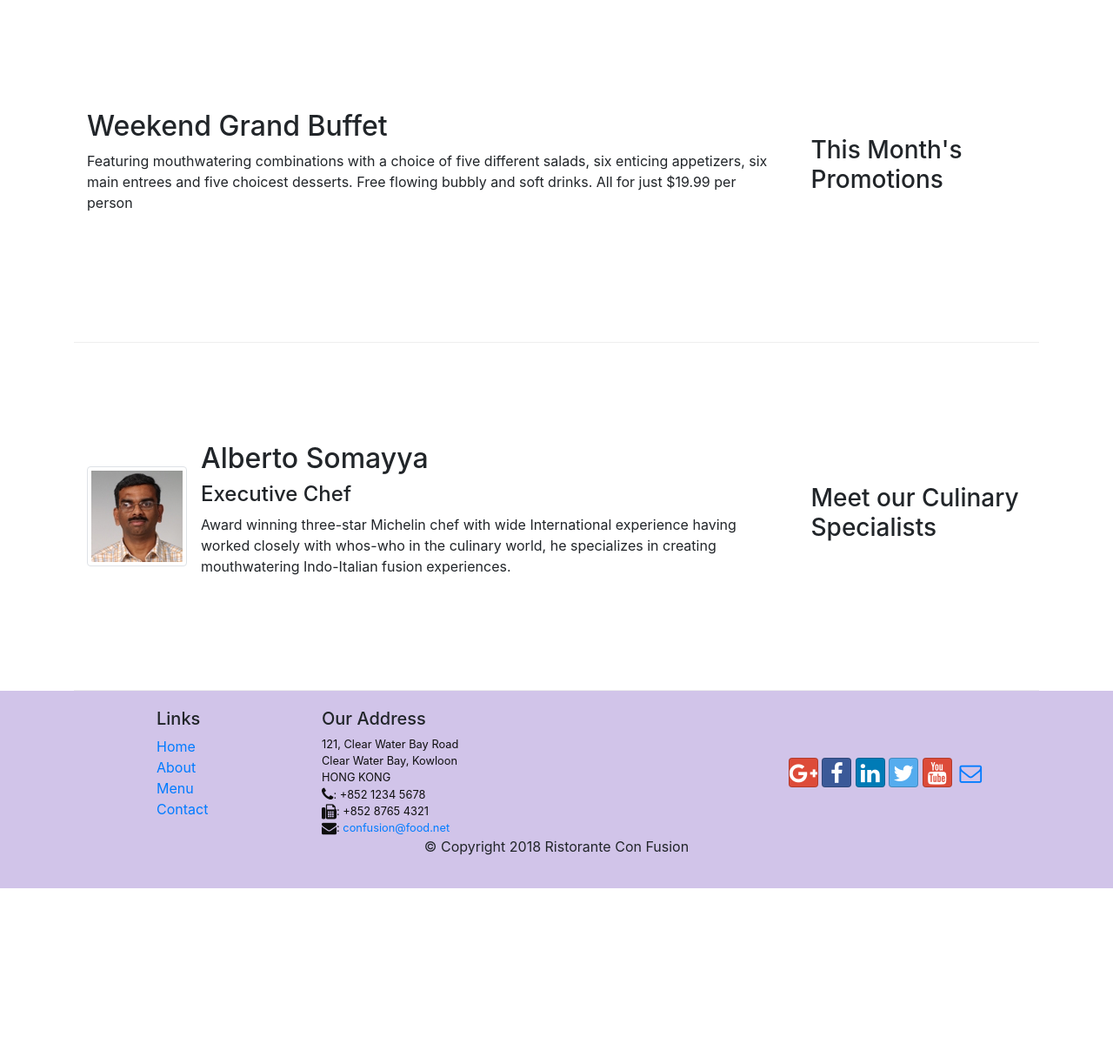
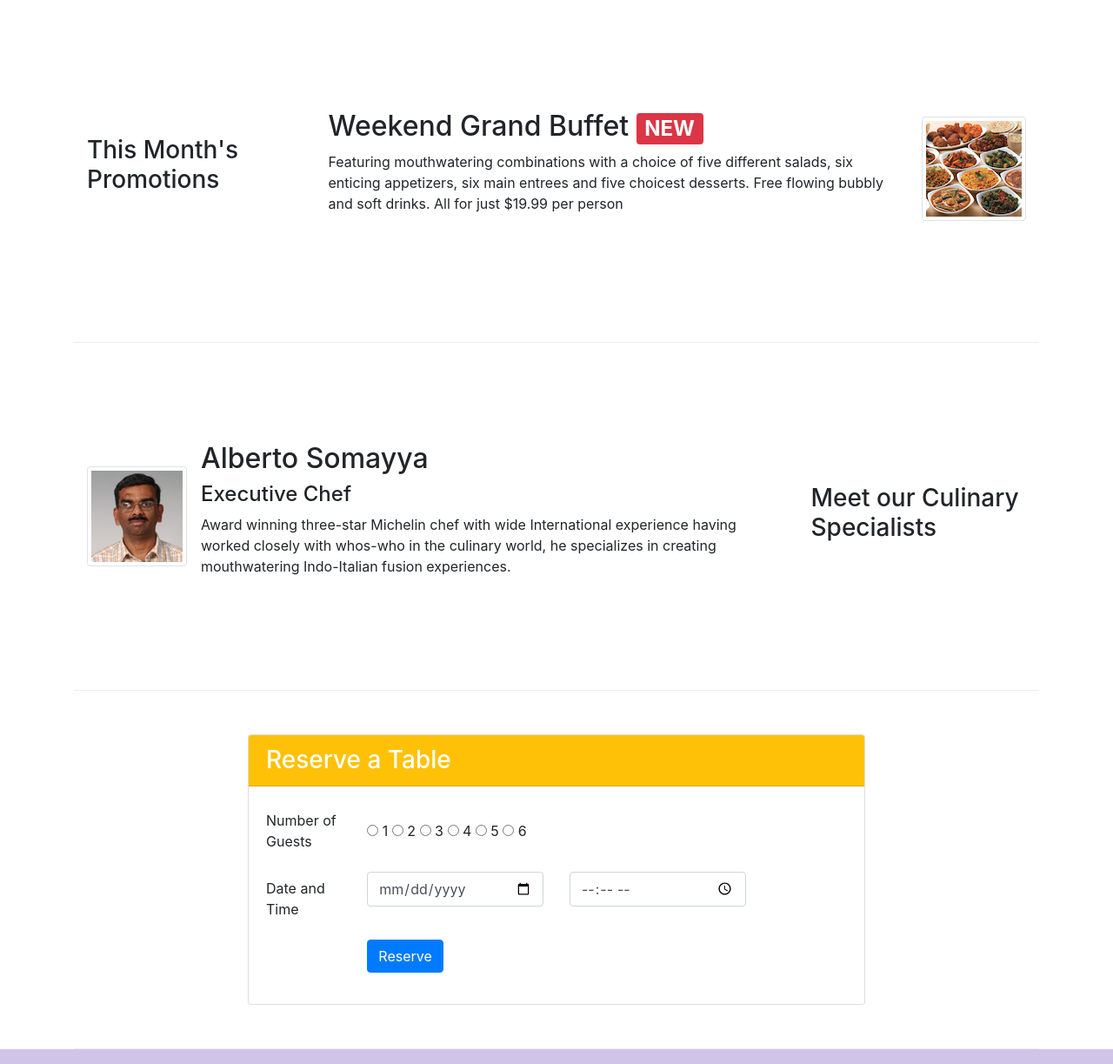
Before and after one commit to aslam021/Front-End-Web-UI-Frameworks-and-Tools-Bootstrap-4, a website: page index.html in a window 1280 px wide. Shown: the part 740-1963 px from the top of the page at 87% size. Before the commit the page ends 1761 px from the top, so only its background shows below. Drawn offline with nearby package versions, Linux system fonts and the light colour scheme.

Commit message:
assignment 2

```diff
--- a/index.html
+++ b/index.html
@@ -46,8 +46,11 @@
                     <h1>Ristorante con Fusion</h1>
                     <p>We take inspiration from the World's best cuisines, and create a unique fusion experience. Our lipsmacking creations will tickle your culinary senses!</p>
                 </div>
-                <div class="col-12 col-sm align-self-center">
+                <div class="col-12 col-sm-3 align-self-center">
                     <img src="img/logo.png" class="img-fluid">
+                </div>
+                <div class="col-12 col-sm-3 align-self-center">
+                    <a role="button" class="btn btn-warning btn-block" href="#reserve_table"> Reserve Table </a>
                 </div>
             </div>
         </div>
@@ -79,12 +82,23 @@
 
 
         <div class="row row-content align-items-center">
-            <div class="col-12 col-sm-4 order-sm-last col-md-3">
+            <div class="col-12 col-sm-4 order-sm-first col-md-3">
                 <h3>This Month's Promotions</h3>
             </div>
+
             <div class="col col-sm order-sm-first col-md">
-                <h2>Weekend Grand Buffet</h2>
-                <p class="d-none d-sm-block">Featuring mouthwatering combinations with a choice of five different salads, six enticing appetizers, six main entrees and five choicest desserts. Free flowing bubbly and soft drinks. All for just $19.99 per person </p>
+                <div class="media">
+                    <div class="media-body">
+                        <h2 class="mt-0">
+                            Weekend Grand Buffet
+                            <span class="badge badge-danger">NEW</span>
+                        </h2>
+                        <p class="d-none d-sm-block">Featuring mouthwatering combinations with a choice of five different salads, six enticing appetizers, six main entrees and five choicest desserts. Free flowing bubbly and soft drinks. All for just $19.99 per person </p>
+                    </div>
+
+                    <img class="d-flex ml-3 img-thumbnail align-self-center"
+                        src="img/buffet.png" alt="Buffet"/>
+                </div>
             </div>
         </div>
 
@@ -104,6 +118,47 @@
                             whos-who in the culinary world, he specializes in
                             creating mouthwatering Indo-Italian fusion experiences.
                         </p>
+                    </div>
+                </div>
+            </div>
+        </div>
+
+        <div class="row row-content align-items-center">
+            <div class="col-12 col-sm-8 offset-sm-2" id="reserve_table">
+                <div class="card">
+                    <h3 class="card-header bg-warning text-white">Reserve a Table</h3>
+                    <div class="card-body">
+                        <form>
+                            <div class="form-group row">
+                                <label for="noOfGuests" class="col-sm-2 col-form-label">Number of Guests</label>
+                                <div class="col-md-10 form-check-label align-self-center">
+                                    <input type="radio" aria-label="1" name="noOfGuests"> 1
+                                    <input type="radio" aria-label="2" name="noOfGuests"> 2
+                                    <input type="radio" aria-label="3" name="noOfGuests"> 3
+                                    <input type="radio" aria-label="4" name="noOfGuests"> 4
+                                    <input type="radio" aria-label="5" name="noOfGuests"> 5
+                                    <input type="radio" aria-label="6" name="noOfGuests"> 6
+                                </div>
+                            </div>
+
+                            <div class="form-group row">
+                                <label for="dateAndTime" class="col-md-2 col-form-label">Date and Time</label>
+
+                                <div class="col-4">
+                                    <input class="form-control" type="date" placeholder="Date">
+                                </div>
+
+                                <div class="col-4">
+                                    <input class="form-control" type="time" placeholder="Time">
+                                </div>
+                            </div>
+
+                            <div class="form-group row">
+                                <div class="offset-md-2 col-md-10">
+                                    <button type="submit" class="btn btn-primary">Reserve</button>
+                                </div>
+                            </div>
+                        </form>
                     </div>
                 </div>
             </div>
```
Also changed, not shown: notes.html (+3 -0 lines).
